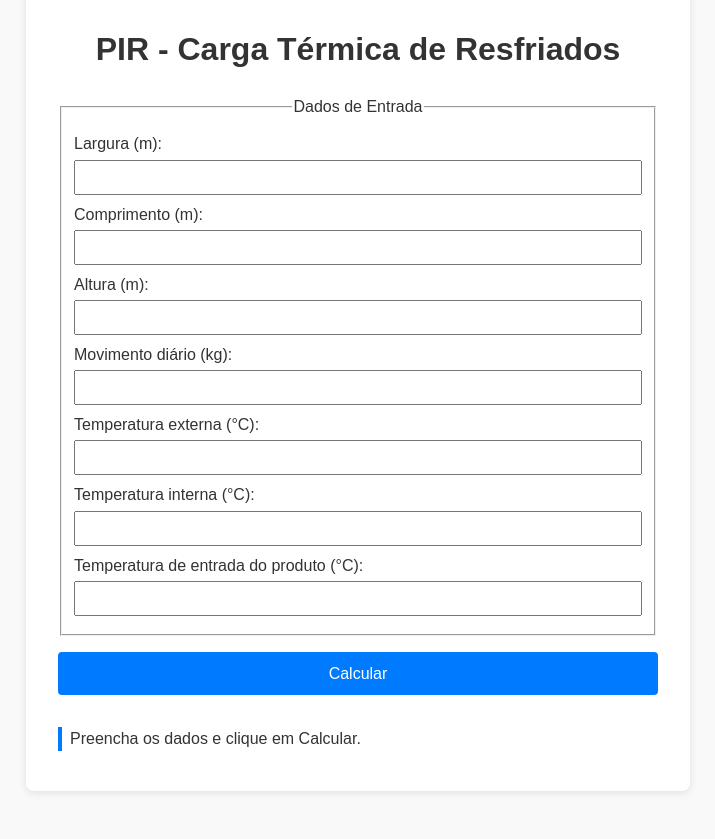
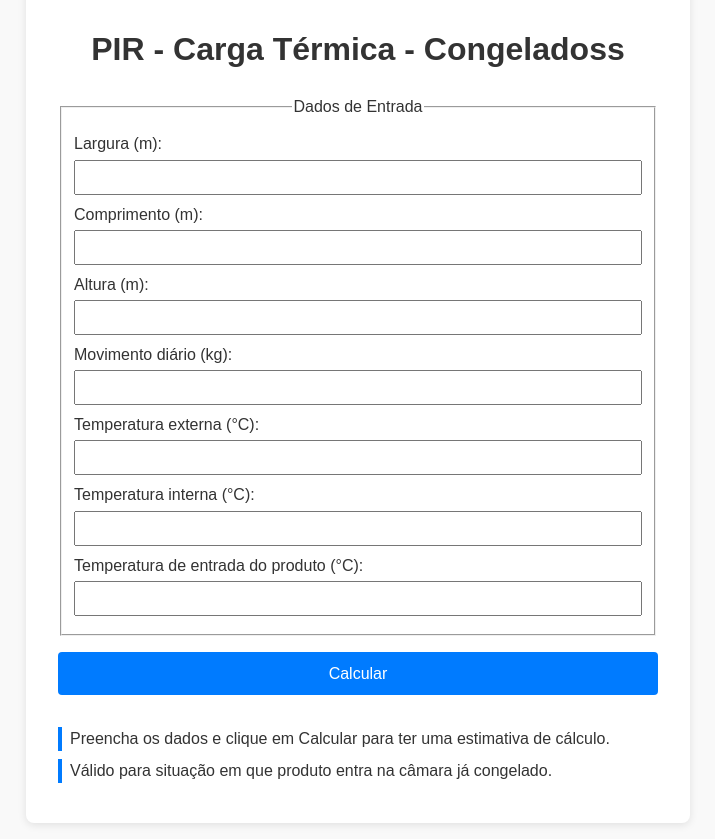
Before and after one commit to jesuegraciliano/congelados_pir, a plain HTML site: page index.html in a window 1280 px wide. Shown: the part 221-1060 px from the top of the page, without its empty margins (282-997 px from the left). Before the commit the page ends 1028 px from the top, so only its background shows below. Drawn offline with Linux system fonts and the light colour scheme.

Commit message:
Update index.html

```diff
--- a/index.html
+++ b/index.html
@@ -3,13 +3,13 @@
 <head>
   <meta charset="UTF-8">
   <meta name="viewport" content="width=device-width, initial-scale=1.0">
-  <title>PIR - Carga Térmica de Resfriados</title>
+  <title>PIR - Carga Térmica - Congelados</title>
   <link rel="stylesheet" href="style.css">
 </head>
 <body>
   <main>
     <img src="logoifsc.png" alt="Logo IFSC" class="logo">
-    <h1>PIR - Carga Térmica de Resfriados</h1>
+    <h1>PIR - Carga Térmica - Congeladoss</h1>
     <form id="calcForm">
       <fieldset>
         <legend>Dados de Entrada</legend>
@@ -38,7 +38,8 @@
       <button type="button" id="btnCalcular">Calcular</button>
     </form>
     <section id="resultado">
-      <p>Preencha os dados e clique em Calcular.</p>
+      <p>Preencha os dados e clique em Calcular para ter uma estimativa de cálculo.</p>
+       <p>Válido para situação em que produto entra na câmara já congelado.</p>
     </section>
   </main>
   <script src="script.js"></script>
```
